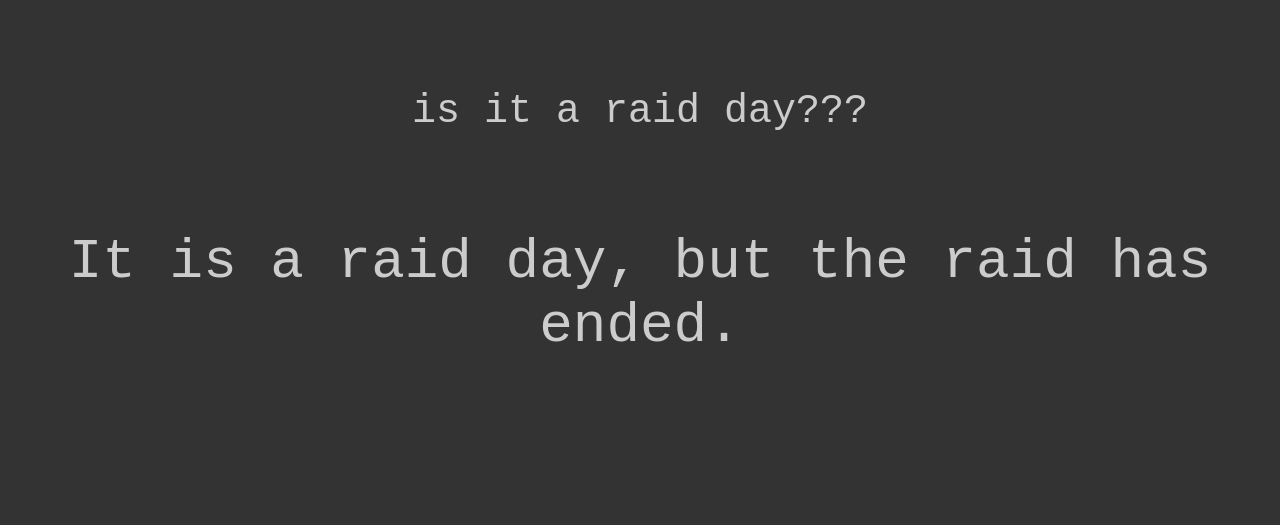
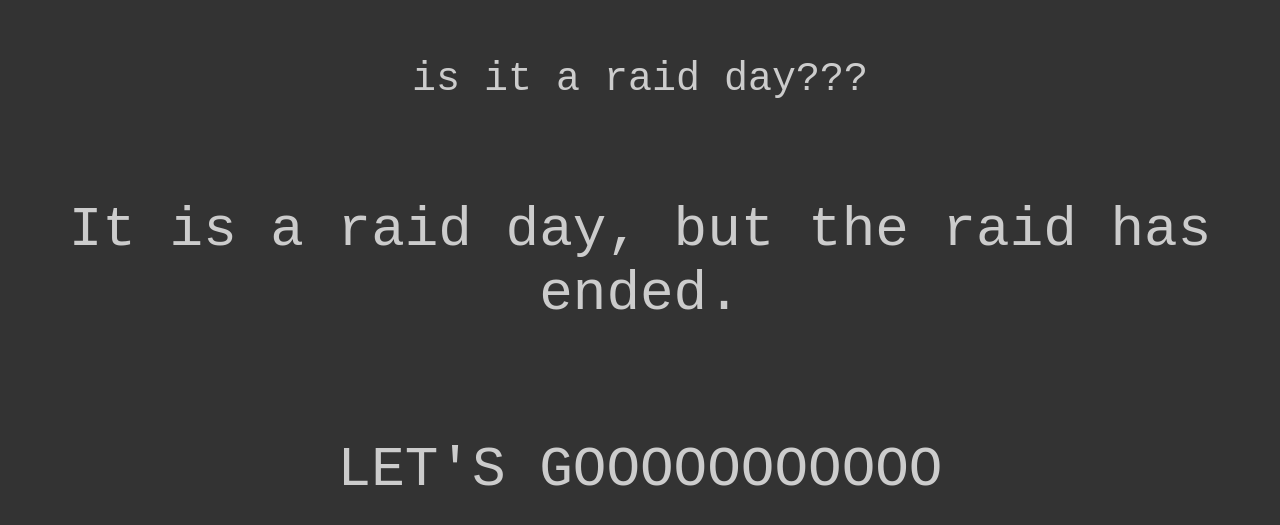
Before and after one commit to SunneDog/RaidTime, a plain HTML site: page index.html in a window 1280 px wide. Shown: the part 113-638 px from the top of the page. Drawn offline with Linux system fonts and the light colour scheme.

Commit message:
Update index.html

```diff
--- a/index.html
+++ b/index.html
@@ -33,8 +33,8 @@
       const now = new Date();
       const day = now.getUTCDay();
       const localDay = now.getDay();
-      const hours = now.getHours();
-      const minutes = now.getMinutes();
+      const localHours = now.getHours();
+      const localMinutes = now.getMinutes();
 
       const offset = now.getTimezoneOffset();
       // convert raid time to local time
@@ -75,7 +75,7 @@
         }
       }
 
-      // check local time versus raid time UTC
+      // INT; check local time versus raid time UTC
       /* OUTPUTS:
       	1: it is at most 3 hours before raid time on UTC Weds
       	2: it is at most 4 hours before raid time on UTC thurs
@@ -83,7 +83,7 @@
       	null: it is not a raid day
       */
       function isRaidTime() {
-        const timeInMins = hours * 60 + minutes;
+        const timeInMins = localHours * 60 + localMinutes;
 
         if (day == 3) {
           // raid on UTC wednesday
@@ -105,6 +105,32 @@
           return null;
         }
       }
+
+      // VOID; create a countdown timer to the LOCAL raid time passed into the function
+      var t = setInterval(function() {
+        let raidTimeToday = 0;
+
+        if(isRaidDay() == 1) {
+          raidTimeToday = -60000 * localRTWeds;
+        } else if (isRaidDay() == 2) {
+          raidTimeToday = -60000 * localRTThurs;
+        }
+        console.log("isRaidDay: " + isRaidDay());
+        console.log("raidTimeToday: " + raidTimeToday);
+        console.log("now: " + now.getTime());
+
+        let distance = raidTimeToday - now.getTime();
+        let hours = Math.floor((distance % (1000 * 60 * 60 * 24)) / (1000 * 60 * 60));
+        let minutes = Math.floor((distance % (1000 * 60 * 60)) / (1000 * 60));
+        let seconds = Math.floor((distance % (1000 * 60)) / 1000);
+
+        document.getElementById("Timer").innerHTML = hours + "h " + minutes + "m " + seconds + "s!";
+
+        if(distance < 0) {
+          clearInterval(t);
+          document.getElementById("Timer").innerHTML = "LET'S GOOOOOOOOOOO";
+        }
+      }, 1000);
 
       function updateDisplay() {
         // init variablles
```
